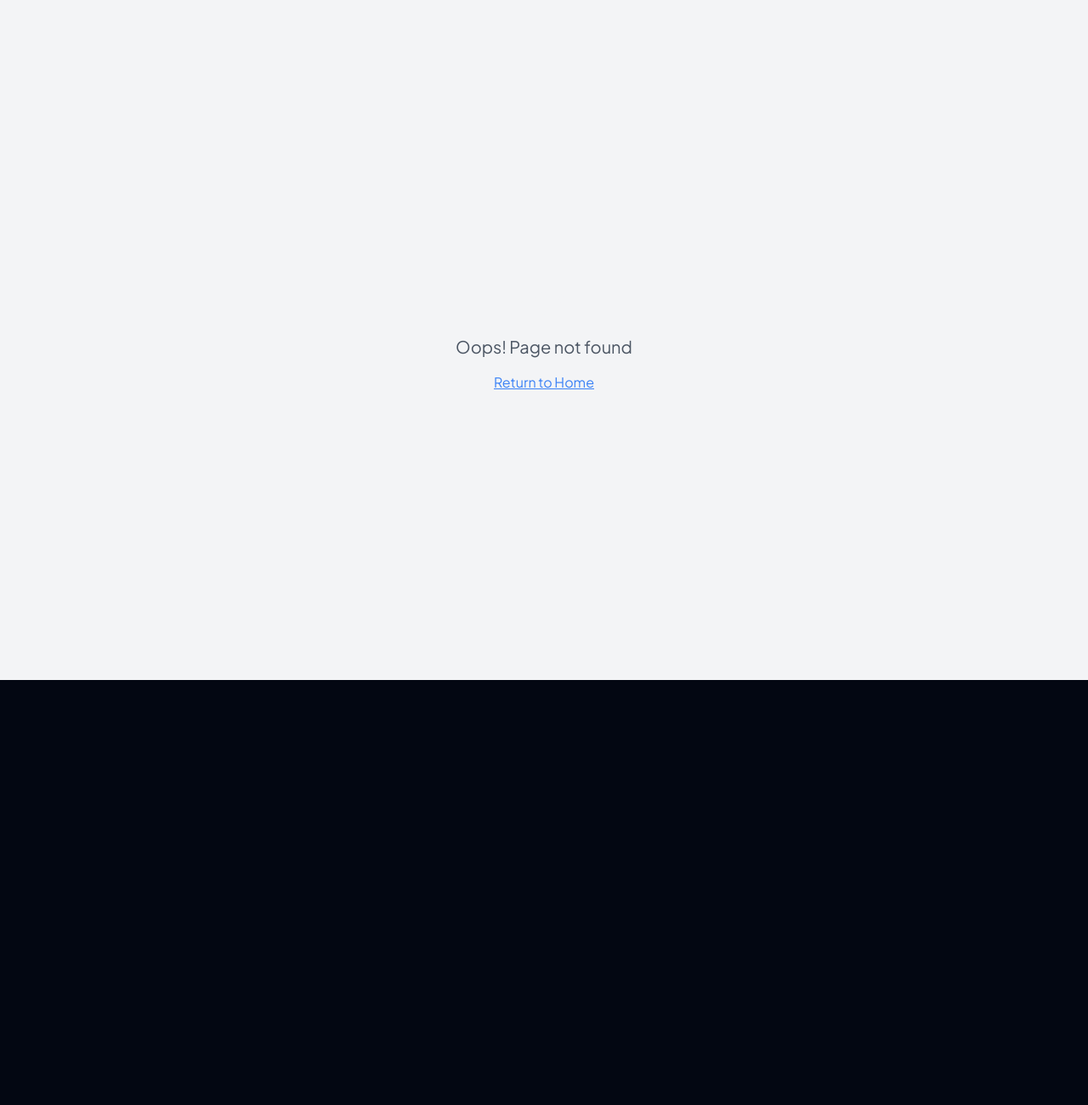
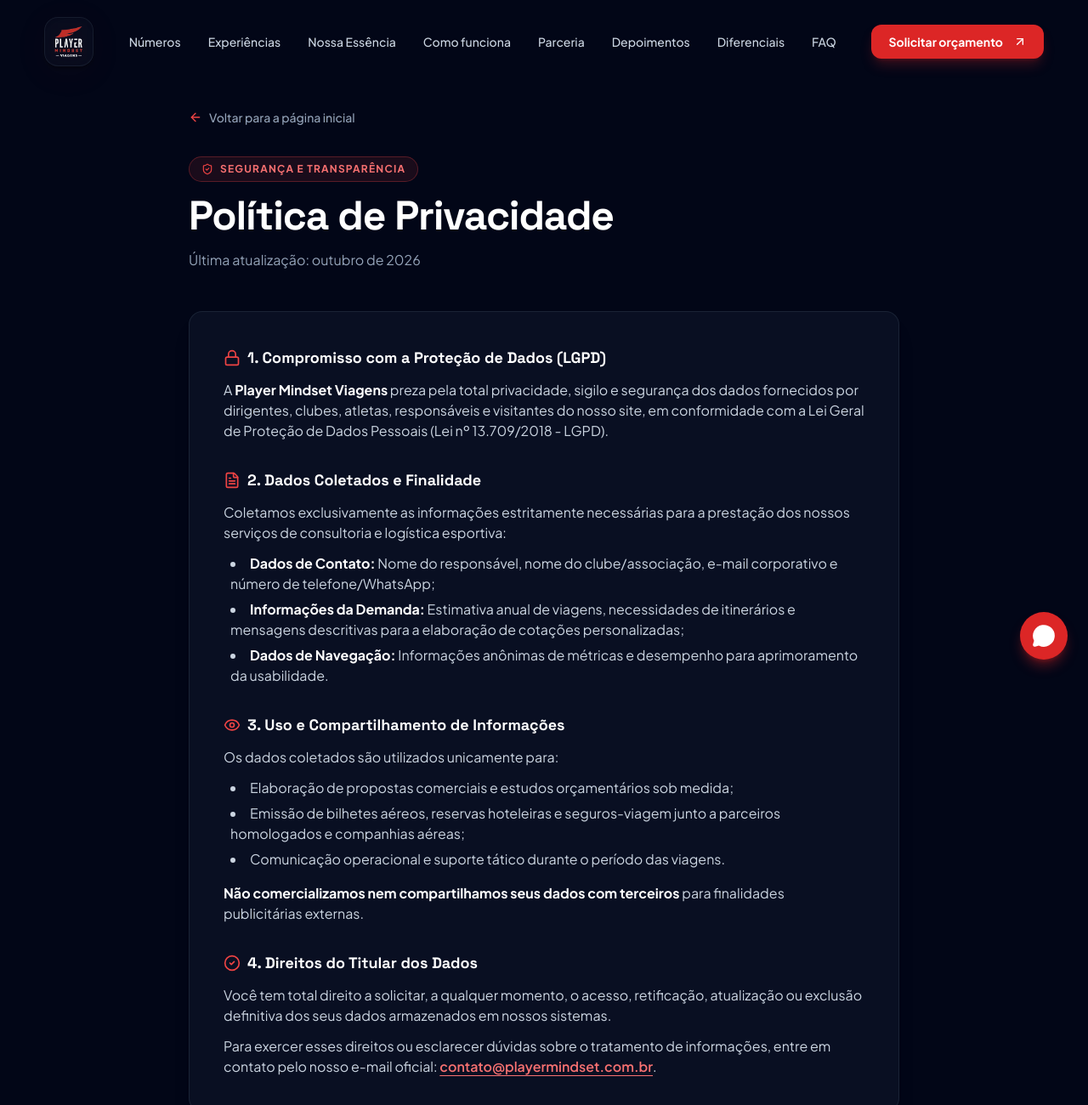
Before and after one commit to pergaminho2003-sys/corre--o-de-visualiza--o-9ur8ynl2l, a React (Vite) app: page /privacidade in a window 1280 px wide. Before the commit this address had no page. Shown: the top 1300 px of the page at 85% size. Before the commit the page ends 800 px from the top, so only its background shows below. Built offline with nearby package versions, Linux system fonts and the light colour scheme; what pocketbase would draw is missing.

Commit message:
fix(landing): restore page stability, configure /privacidade route and keep 4 pillars

```diff
--- a/src/App.tsx
+++ b/src/App.tsx
@@ -5,6 +5,7 @@ import { Toaster as Sonner } from '@/components/ui/sonner'
 import { TooltipProvider } from '@/components/ui/tooltip'
 import Index from './pages/Index'
 import NotFound from './pages/NotFound'
+import PrivacyPolicy from './pages/PrivacyPolicy'
 import Layout from './components/Layout'
 
 // ONLY IMPORT AND RENDER WORKING PAGES, NEVER ADD PLACEHOLDER COMPONENTS OR PAGES IN THIS FILE
@@ -18,6 +19,7 @@ const App = () => (
       <Routes>
         <Route element={<Layout />}>
           <Route path="/" element={<Index />} />
+          <Route path="/privacidade" element={<PrivacyPolicy />} />
           {/* ADD ALL CUSTOM ROUTES MUST BE ADDED HERE */}
         </Route>
         <Route path="*" element={<NotFound />} />
--- a/src/components/Footer.tsx
+++ b/src/components/Footer.tsx
@@ -213,7 +213,15 @@ export function Footer() {
 
         {/* Bottom bar */}
         <div className="mt-14 pt-8 border-t border-slate-900 flex flex-col sm:flex-row items-center justify-between gap-4 text-xs text-slate-500">
-          <p>© {currentYear} Player Mindset Viagens. Todos os direitos reservados.</p>
+          <div className="flex flex-wrap items-center gap-4">
+            <p>© {currentYear} Player Mindset Viagens. Todos os direitos reservados.</p>
+            <a
+              href="/privacidade"
+              className="text-slate-400 hover:text-red-400 transition-colors underline-offset-4 hover:underline"
+            >
+              Política de Privacidade
+            </a>
+          </div>
           <div className="flex items-center gap-1 text-slate-400">
             <span>Feito para a alta performance no esporte</span>
             <Heart className="w-3.5 h-3.5 text-red-500 fill-red-500 inline mx-0.5" />
--- a/src/components/sections/PartnershipProposalSection.tsx
+++ b/src/components/sections/PartnershipProposalSection.tsx
@@ -131,8 +131,8 @@ export function PartnershipProposalSection() {
                   </div>
 
                   {/* Icon */}
-                  <div className="w-13 h-13 p-3 rounded-xl bg-red-500/10 border border-red-500/20 text-red-500 flex items-center justify-center mb-5 group-hover:bg-red-600 group-hover:text-white transition-all duration-200">
-                    <Icon className="w-6 h-6" />
+                  <div className="w-12 h-12 p-3 rounded-xl bg-red-500/10 border border-red-500/20 text-red-500 flex items-center justify-center mb-5 group-hover:bg-red-600 group-hover:text-white transition-all duration-200">
+                    {Icon ? <Icon className="w-6 h-6" /> : null}
                   </div>
 
                   {/* Title & Subtitle */}
--- a/src/components/sections/ServicesSection.tsx
+++ b/src/components/sections/ServicesSection.tsx
@@ -58,7 +58,7 @@ export function ServicesSection() {
 
               <div>
                 <div className="flex items-center justify-between mb-5">
-                  <div className="w-13 h-13 p-3 rounded-xl bg-red-500/10 border border-red-500/20 text-red-500 group-hover:bg-red-600 group-hover:text-white transition-colors duration-200">
+                  <div className="w-12 h-12 p-3 rounded-xl bg-red-500/10 border border-red-500/20 text-red-500 group-hover:bg-red-600 group-hover:text-white transition-colors duration-200">
                     <Icon className="w-6 h-6" />
                   </div>
                   <span className="text-[11px] font-bold uppercase tracking-wider text-slate-400 bg-slate-800/80 px-2.5 py-1 rounded-full">
--- a/src/components/sections/TestimonialsSection.tsx
+++ b/src/components/sections/TestimonialsSection.tsx
@@ -120,7 +120,7 @@ export function TestimonialsSection({ testimonials = [] }: { testimonials?: Test
             </div>
 
             <div className="flex items-center gap-4 pt-6 border-t border-slate-800">
-              <div className="w-13 h-13 rounded-full bg-slate-950 border-2 border-red-500 text-red-400 font-bold flex items-center justify-center text-base shrink-0 shadow-md shadow-red-500/20">
+              <div className="w-12 h-12 rounded-full bg-slate-950 border-2 border-red-500 text-red-400 font-bold flex items-center justify-center text-base shrink-0 shadow-md shadow-red-500/20">
                 {getInitials(featuredItem.name)}
               </div>
               <div>
--- a/src/lib/pocketbase/schema.json
+++ b/src/lib/pocketbase/schema.json
@@ -1,5 +1,5 @@
 {
-  "generatedAt": "2026-10-29T06:19:45.344Z",
+  "generatedAt": "2026-10-29T06:22:15.630Z",
   "collections": [
     {
       "name": "users",
--- /dev/null
+++ b/src/pages/PrivacyPolicy.tsx
@@ -0,0 +1,127 @@
+import { useEffect } from 'react'
+import { Link } from 'react-router-dom'
+import { ShieldCheck, ArrowLeft, Lock, Eye, FileText, CheckCircle2 } from 'lucide-react'
+import { Button } from '@/components/ui/button'
+import { APP_CONSTANTS } from '@/config/constants'
+
+export default function PrivacyPolicy() {
+  useEffect(() => {
+    window.scrollTo({ top: 0, behavior: 'instant' })
+  }, [])
+
+  return (
+    <div className="py-24 sm:py-32 px-4 sm:px-6 lg:px-8 max-w-[900px] mx-auto text-slate-300">
+      <div className="mb-8">
+        <Button
+          asChild
+          variant="ghost"
+          className="text-slate-400 hover:text-white hover:bg-slate-900 gap-2 p-0 h-auto font-medium"
+        >
+          <Link to="/">
+            <ArrowLeft className="w-4 h-4 text-red-500" />
+            Voltar para a página inicial
+          </Link>
+        </Button>
+      </div>
+
+      <div className="space-y-4 mb-12">
+        <div className="inline-flex items-center gap-2 px-3.5 py-1.5 rounded-full bg-red-500/10 border border-red-500/30 text-xs font-bold text-red-400 uppercase tracking-widest backdrop-blur-sm">
+          <ShieldCheck className="w-3.5 h-3.5 text-red-500" />
+          Segurança e Transparência
+        </div>
+        <h1 className="text-3xl sm:text-4xl md:text-5xl font-extrabold text-white font-heading tracking-tight">
+          Política de Privacidade
+        </h1>
+        <p className="text-slate-400 text-sm sm:text-base">
+          Última atualização:{' '}
+          {new Date().toLocaleDateString('pt-BR', { month: 'long', year: 'numeric' })}
+        </p>
+      </div>
+
+      <div className="space-y-8 text-sm sm:text-base leading-relaxed bg-slate-900/60 border border-slate-800/80 rounded-2xl p-6 sm:p-10 shadow-xl">
+        <section className="space-y-3">
+          <div className="flex items-center gap-2 text-white font-bold text-lg font-heading">
+            <Lock className="w-5 h-5 text-red-500" />
+            <h2>1. Compromisso com a Proteção de Dados (LGPD)</h2>
+          </div>
+          <p>
+            A <strong className="text-white">{APP_CONSTANTS.BRAND_NAME}</strong> preza pela total
+            privacidade, sigilo e segurança dos dados fornecidos por dirigentes, clubes, atletas,
+            responsáveis e visitantes do nosso site, em conformidade com a Lei Geral de Proteção de
+            Dados Pessoais (Lei nº 13.709/2018 - LGPD).
+          </p>
+        </section>
+
+        <section className="space-y-3">
+          <div className="flex items-center gap-2 text-white font-bold text-lg font-heading">
+            <FileText className="w-5 h-5 text-red-500" />
+            <h2>2. Dados Coletados e Finalidade</h2>
+          </div>
+          <p>
+            Coletamos exclusivamente as informações estritamente necessárias para a prestação dos
+            nossos serviços de consultoria e logística esportiva:
+          </p>
+          <ul className="list-disc list-inside space-y-1.5 text-slate-300 ml-2">
+            <li>
+              <strong className="text-white">Dados de Contato:</strong> Nome do responsável, nome do
+              clube/associação, e-mail corporativo e número de telefone/WhatsApp;
+            </li>
+            <li>
+              <strong className="text-white">Informações da Demanda:</strong> Estimativa anual de
+              viagens, necessidades de itinerários e mensagens descritivas para a elaboração de
+              cotações personalizadas;
+            </li>
+            <li>
+              <strong className="text-white">Dados de Navegação:</strong> Informações anônimas de
+              métricas e desempenho para aprimoramento da usabilidade.
+            </li>
+          </ul>
+        </section>
+
+        <section className="space-y-3">
+          <div className="flex items-center gap-2 text-white font-bold text-lg font-heading">
+            <Eye className="w-5 h-5 text-red-500" />
+            <h2>3. Uso e Compartilhamento de Informações</h2>
+          </div>
+          <p>Os dados coletados são utilizados unicamente para:</p>
+          <ul className="list-disc list-inside space-y-1.5 text-slate-300 ml-2">
+            <li>Elaboração de propostas comerciais e estudos orçamentários sob medida;</li>
+            <li>
+              Emissão de bilhetes aéreos, reservas hoteleiras e seguros-viagem junto a parceiros
+              homologados e companhias aéreas;
+            </li>
+            <li>Comunicação operacional e suporte tático durante o período das viagens.</li>
+          </ul>
+          <p className="pt-1">
+            <strong className="text-white">
+              Não comercializamos nem compartilhamos seus dados com terceiros
+            </strong>{' '}
+            para finalidades publicitárias externas.
+          </p>
+        </section>
+
+        <section className="space-y-3">
+          <div className="flex items-center gap-2 text-white font-bold text-lg font-heading">
+            <CheckCircle2 className="w-5 h-5 text-red-500" />
+            <h2>4. Direitos do Titular dos Dados</h2>
+          </div>
+          <p>
+            Você tem total direito a solicitar, a qualquer momento, o acesso, retificação,
+            atualização ou exclusão definitiva dos seus dados armazenados em nossos sistemas.
+          </p>
+          <p>
+            Para exercer esses direitos ou esclarecer dúvidas sobre o tratamento de informações,
+            entre em contato pelo nosso e-mail oficial:{' '}
+            <a
+              href={`mailto:${APP_CONSTANTS.CONTACT_EMAIL}`}
+              className="text-red-400 hover:text-red-300 underline underline-offset-4 font-semibold"
+            >
+              {APP_CONSTANTS.CONTACT_EMAIL}
+            </a>
+            .
+          </p>
+        </section>
+      </div>
+    </div>
+  )
+}
```
Also changed, not shown: .skip.config.json.
